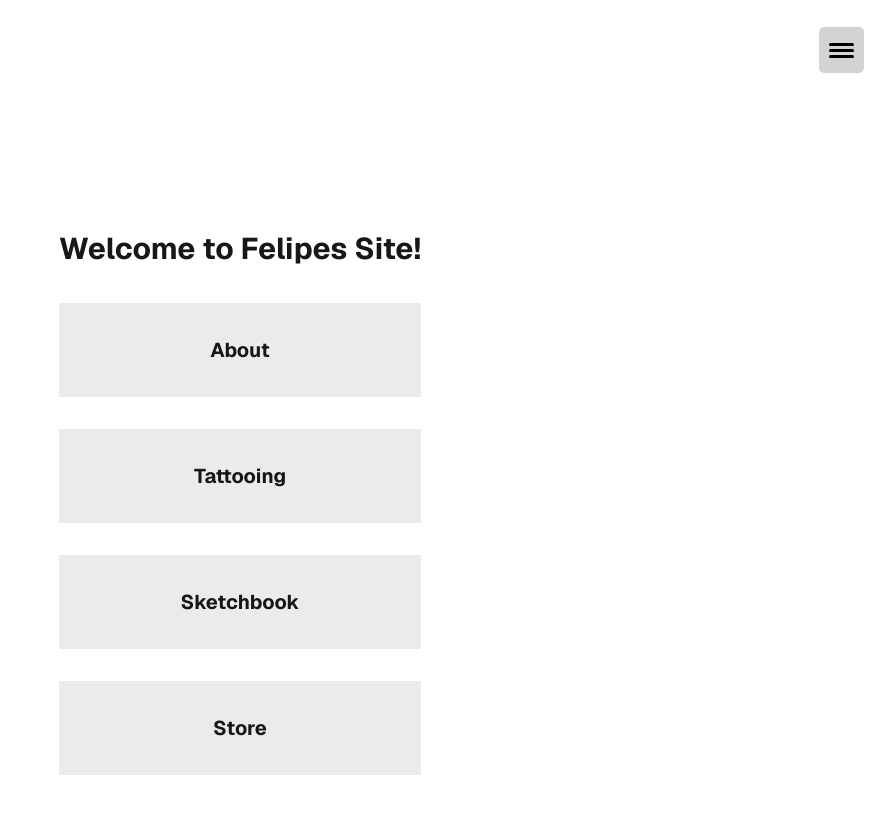
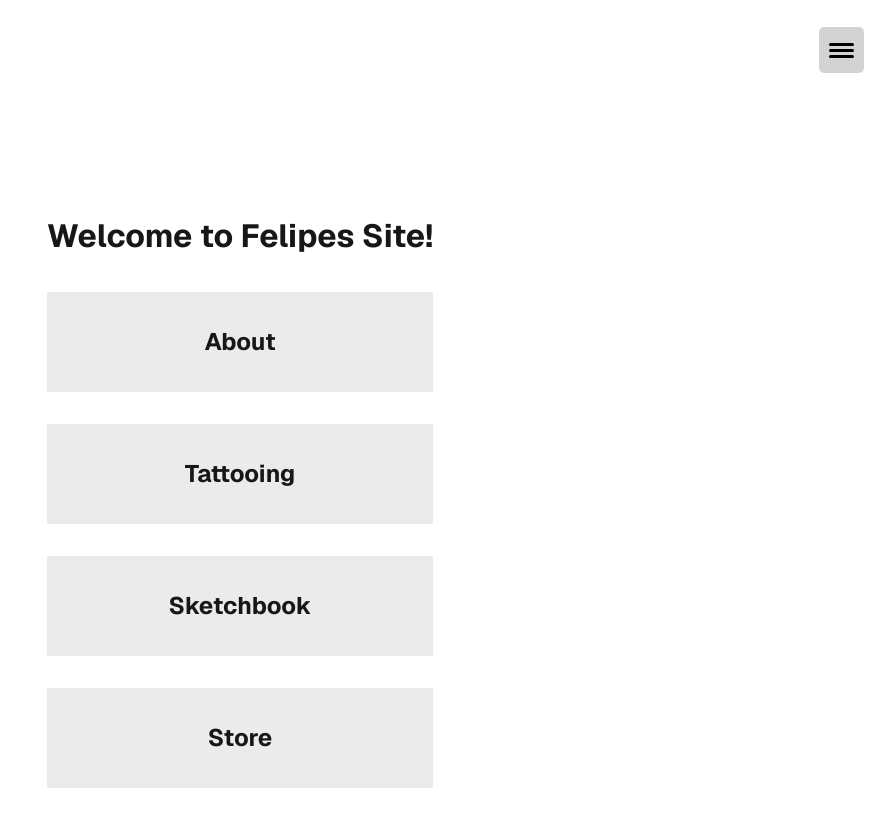
Before and after one commit to rmarafioti/felipe_site, a Next.js app: page / in a window 1280 px wide. Shown: the top 826 px of the page, without its empty margins (400-1280 px from the left). Built offline with nearby package versions, Linux system fonts and the light colour scheme.

Commit message:
#6 cleaned-up global css and add em's for universal font sizing

```diff
--- a/src/app/globals.css
+++ b/src/app/globals.css
@@ -1,9 +1,18 @@
+* {
+  box-sizing: border-box;
+  padding: 0;
+  margin: 0;
+  border: 0px solid red;
+}
+
 :root {
+  /* using  starter alias colors for now, add custom ones here*/
   --background: #ffffff;
   --foreground: #171717;
 }
 
 @media (prefers-color-scheme: dark) {
+  /* add global dark mode styling here*/
   :root {
     --background: #0a0a0a;
     --foreground: #ededed;
@@ -22,23 +31,11 @@
   font-family: Arial, Helvetica, sans-serif;
   -webkit-font-smoothing: antialiased;
   -moz-osx-font-smoothing: grayscale;
-}
 
-* {
-  box-sizing: border-box;
-  padding: 0;
-  margin: 0;
-  border: 0px solid red;
+  font-size: 1rem;
 }
 
 main {
-    --gray-rgb: 0, 0, 0;
-  --gray-alpha-200: rgba(var(--gray-rgb), 0.08);
-  --gray-alpha-100: rgba(var(--gray-rgb), 0.05);
-
-  --button-primary-hover: #383838;
-  --button-secondary-hover: #f2f2f2;
-
   display: flex;
   flex-direction: column;
   justify-content: center;
@@ -49,29 +46,18 @@
   font-family: var(--font-geist-sans);
 }
 
-@media (prefers-color-scheme: dark) {
-  main {
-    --gray-rgb: 255, 255, 255;
-    --gray-alpha-200: rgba(var(--gray-rgb), 0.145);
-    --gray-alpha-100: rgba(var(--gray-rgb), 0.06);
-
-    --button-primary-hover: #ccc;
-    --button-secondary-hover: #1a1a1a;
-  }
-}
  nav {
   display:flex;
   justify-content: space-between;
   margin: 2rem 2rem 0rem 2rem;
  }
 
-
 h1 {
-  font-size: 60px;
+  font-size: 3em;
 }
 
 p {
-  font-size: 20px;
+  font-size: 1.5em;
 }
 
 a {
@@ -80,6 +66,7 @@
 }
 
  @media (max-width: 1300px) {
+  /* add global; breakpoint syling here*/
   nav {
     display: none;
   }
@@ -87,7 +74,7 @@
     margin: 0rem 1rem 0rem 1rem;
   }
   h1 {
-    font-size: 30px;
+    font-size: 2em;
   }
  }
 
```
